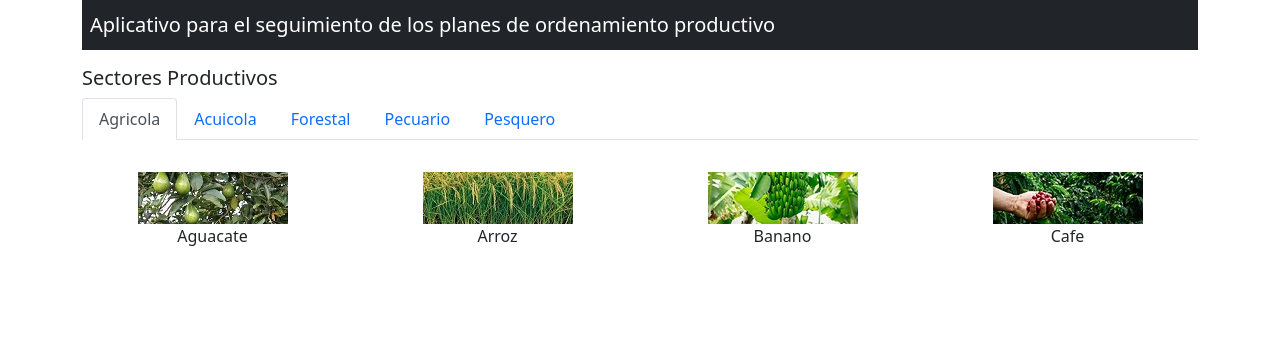
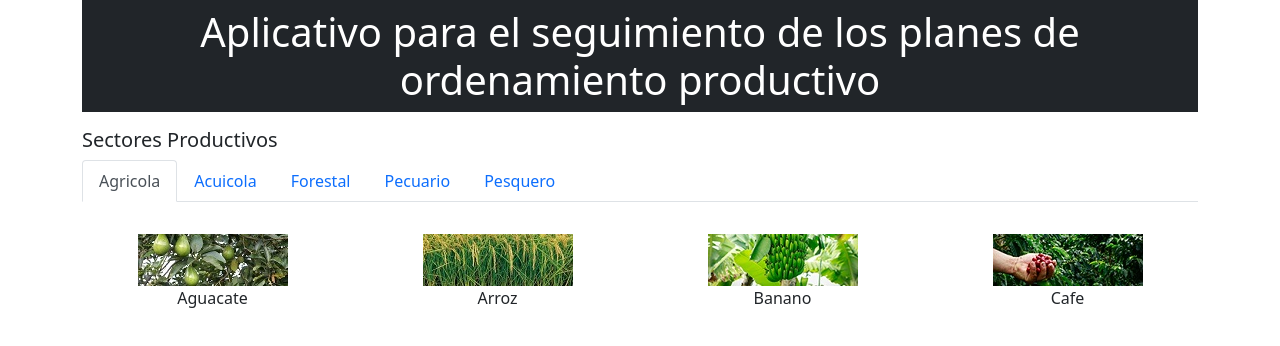
Before and after one commit to MarianaRiosO/TFM_SEGUIMIENTO, a plain HTML site: page index.html in a window 1280 px wide. Drawn offline with nearby package versions, Linux system fonts and the light colour scheme.

Commit message:
ajuste en el título del sitio

```diff
--- a/index.html
+++ b/index.html
@@ -12,7 +12,7 @@
     <div class="container">
         <header>
             <nav class="navbar navbar-dark bg-dark px-2 text-center">
-                <span class="navbar-brand mb-0 h1">Aplicativo para el seguimiento de los planes de ordenamiento productivo</span>
+                <span class="mb-0 h1 text-white">Aplicativo para el seguimiento de los planes de ordenamiento productivo</span>
             </nav>
         </header>
         <main class="py-2">
```
